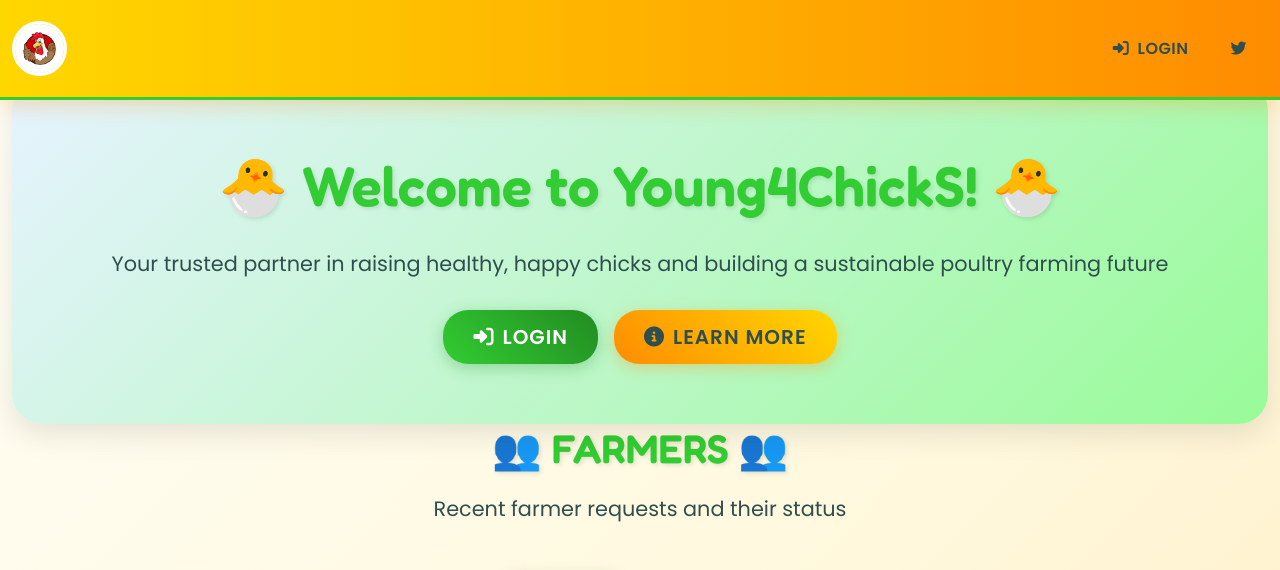
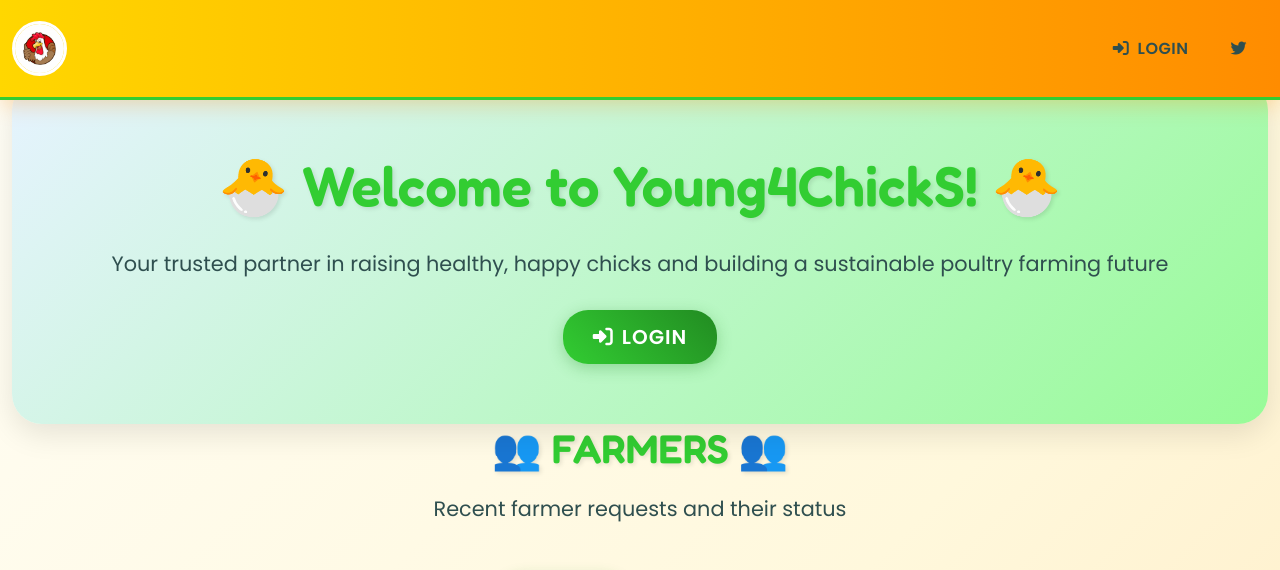
Before and after one commit to NafunaAnitahSoniah/CSE-Python-Project, a Django app: page / in a window 1280 px wide. Shown: the top 570 px of the page. Run offline with Django 5.2, Linux system fonts and the light colour scheme; data that the repository does not hold is empty; some libraries are stand-ins or nearby versions.

Commit message:
needed to remove this button,

```diff
--- a/XChicks/ChicksApp/templates/index.html
+++ b/XChicks/ChicksApp/templates/index.html
@@ -419,9 +419,7 @@
                     <a href="{% url 'login' %}" class="btn btn-primary btn-lg">
                         <i class="fas fa-sign-in-alt me-2"></i>Login
                     </a>
-                    <a href="#features" class="btn btn-secondary btn-lg">
-                        <i class="fas fa-info-circle me-2"></i>Learn More
-                    </a>
+
                 </div>
             </div>
         </div>
```
